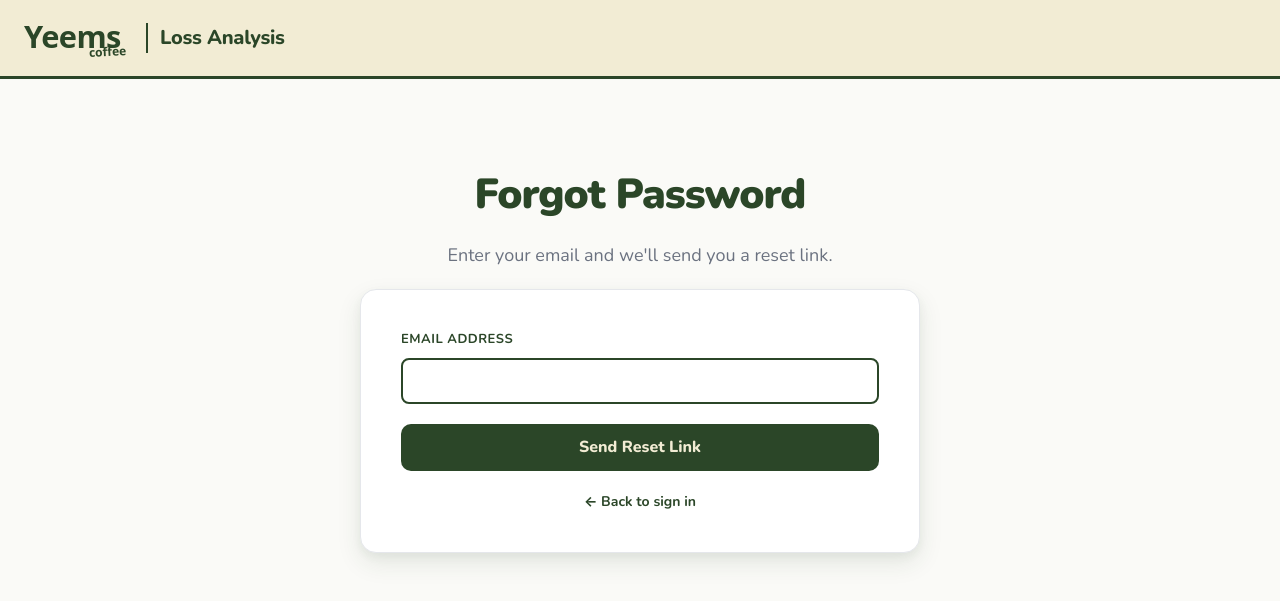
After one commit to YeemsCoffee/lossanalysis, a Flask app: page /forgot-password in a window 1280 px wide. The commit adds this page. Shown: the top 601 px of the page. Run offline with Flask 3, Linux system fonts and the light colour scheme.

Commit message:
Add forgot password flow via AWS SES
- db.py: password_reset_tokens table, create_reset_token, get_valid_reset_token,
  mark_token_used, update_user_password
- app/email.py: send_reset_email via boto3 SES (uses instance role, no hardcoded creds)
- routes.py: /forgot-password and /reset-password/<token> routes
- Templates: forgot_password.html, reset_password.html
- login.html: added Forgot password? link
- requirements.txt: added boto3>=1.34

https://claude.ai/code/session_01XrPXQykZAH65bzkBRzKDvE

```diff
--- a/app/routes.py
+++ b/app/routes.py
@@ -13,6 +13,8 @@ from .db import (
     save_day_tickets, get_tickets_df, get_date_bounds, get_distinct_dates,
     get_user_by_email, update_last_login,
     create_user, list_users, set_user_active,
+    create_reset_token, get_valid_reset_token, mark_token_used,
+    update_user_password,
 )
 import io
 import json
@@ -51,6 +53,60 @@ def login():
 def logout():
     logout_user()
     return redirect(url_for("main.login"))
+
+
+@bp.route("/forgot-password", methods=["GET", "POST"])
+def forgot_password():
+    if current_user.is_authenticated:
+        return redirect(url_for("main.index"))
+
+    if request.method == "POST":
+        email = request.form.get("email", "").strip().lower()
+        user  = get_user_by_email(email)
+        if user and user.is_active:
+            try:
+                from .email import send_reset_email
+                token     = create_reset_token(user.id)
+                reset_url = url_for("main.reset_password", token=token, _external=True)
+                send_reset_email(user.email, reset_url, user.name)
+            except Exception as e:
+                # Log but don't reveal the error to the user
+                import logging
+                logging.getLogger(__name__).error(f"Reset email failed: {e}")
+        # Always show the same message — don't reveal whether the email exists
+        flash("If that email is in our system, a reset link is on its way.", "info")
+        return redirect(url_for("main.login"))
+
+    return render_template("forgot_password.html")
+
+
+@bp.route("/reset-password/<token>", methods=["GET", "POST"])
+def reset_password(token):
+    if current_user.is_authenticated:
+        return redirect(url_for("main.index"))
+
+    token_row = get_valid_reset_token(token)
+    if not token_row:
+        flash("This reset link is invalid or has expired. Please request a new one.", "error")
+        return redirect(url_for("main.forgot_password"))
+
+    if request.method == "POST":
+        password = request.form.get("password", "")
+        confirm  = request.form.get("confirm", "")
+
+        if len(password) < 8:
+            flash("Password must be at least 8 characters.", "error")
+            return render_template("reset_password.html", token=token)
+        if password != confirm:
+            flash("Passwords don't match.", "error")
+            return render_template("reset_password.html", token=token)
+
+        update_user_password(token_row["user_id"], password)
+        mark_token_used(token)
+        flash("Password updated — please sign in with your new password.", "success")
+        return redirect(url_for("main.login"))
+
+    return render_template("reset_password.html", token=token)
 
 
 # ---------------------------------------------------------------------------
--- /dev/null
+++ b/app/templates/forgot_password.html
@@ -0,0 +1,25 @@
+{% extends "base.html" %}
+{% block title %}Forgot Password · Loss Analysis · Yeems Coffee{% endblock %}
+
+{% block content %}
+<div class="upload-hero" style="padding-bottom: 20px;">
+  <h1>Forgot Password</h1>
+  <p>Enter your email and we'll send you a reset link.</p>
+</div>
+
+<div class="upload-card">
+  <form method="post" action="{{ url_for('main.forgot_password') }}">
+    <div class="field-group">
+      <label class="field-label" for="email">Email address</label>
+      <input class="field-input" type="email" id="email" name="email"
+             required autocomplete="email" autofocus>
+    </div>
+    <button class="btn" type="submit">Send Reset Link</button>
+  </form>
+  <div class="target-note" style="margin-top: 20px;">
+    <a href="{{ url_for('main.login') }}" style="color:var(--green); font-weight:700; text-decoration:none;">
+      ← Back to sign in
+    </a>
+  </div>
+</div>
+{% endblock %}
--- a/app/templates/login.html
+++ b/app/templates/login.html
@@ -30,5 +30,11 @@
 
     <button class="btn" type="submit">Sign In</button>
   </form>
+  <div class="target-note" style="margin-top: 20px;">
+    <a href="{{ url_for('main.forgot_password') }}"
+       style="color:var(--green); font-weight:700; text-decoration:none;">
+      Forgot your password?
+    </a>
+  </div>
 </div>
 {% endblock %}
--- a/requirements.txt
+++ b/requirements.txt
@@ -4,3 +4,4 @@ plotly>=5.0
 gunicorn>=21.0
 psycopg2-binary>=2.9
 flask-login>=0.6
+boto3>=1.34
```
Also changed, not shown: app/db.py (+52 -0 lines), app/email.py (added, +57 -0 lines), app/templates/reset_password.html (added, +25 -0 lines).
